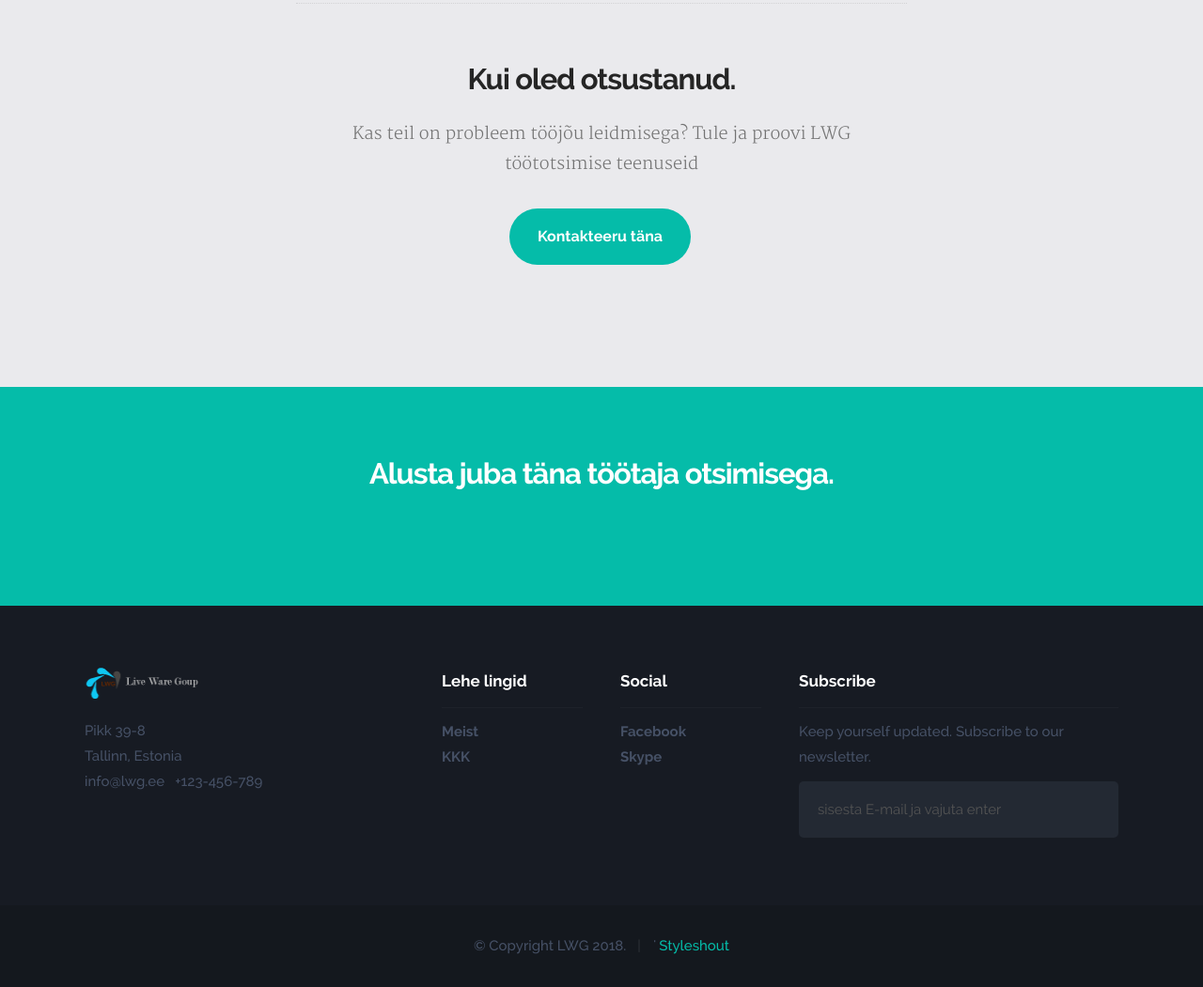
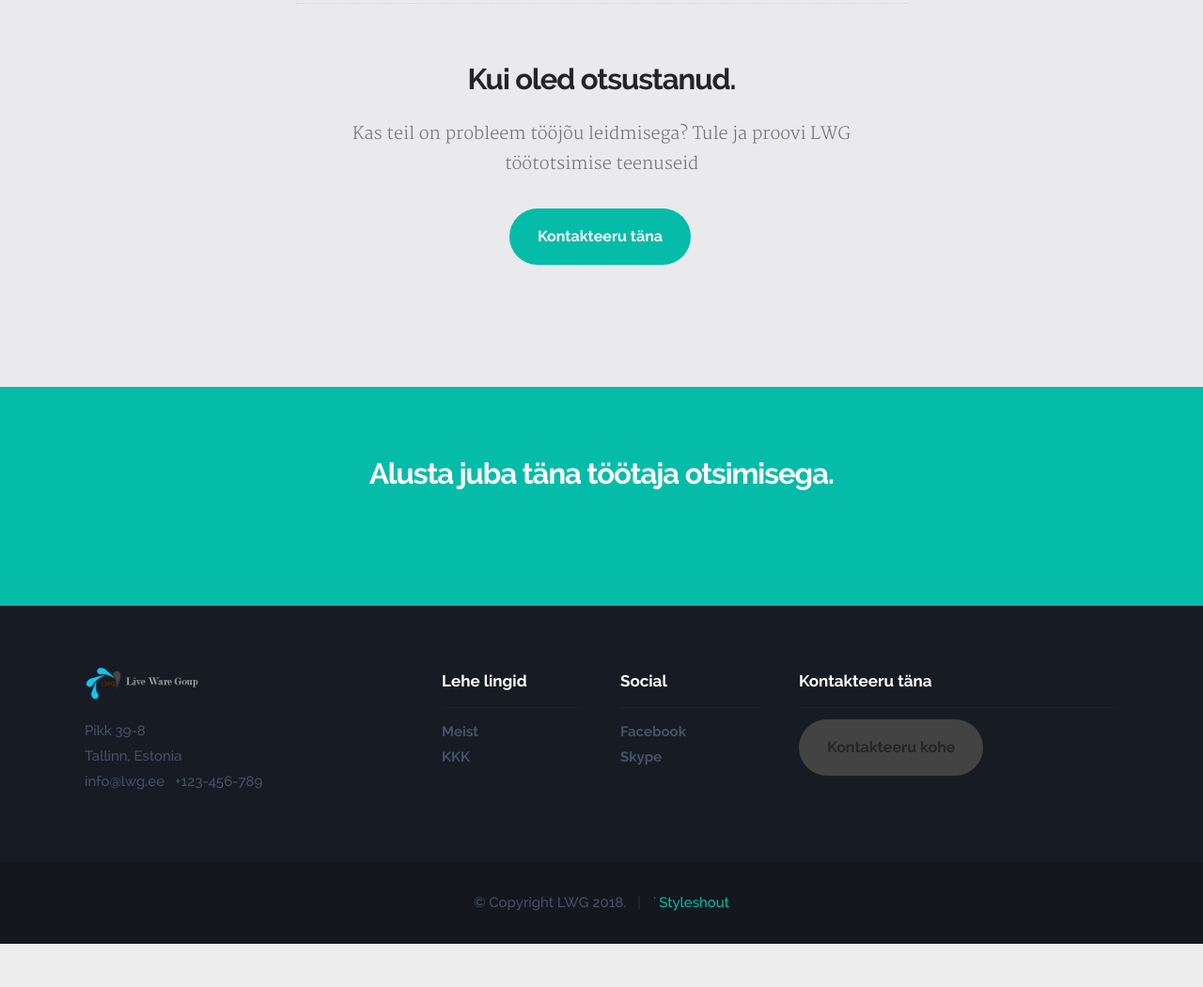
Before and after one commit to gderiyenko/boat24, a PHP site: page / in a window 1280 px wide. Shown: the part 4400-5451 px from the top of the page at 94% size. After the commit the page ends 5405 px from the top, so only its background shows below. Run offline with PHP 8.4, Linux system fonts and the light colour scheme; some web fonts are replaced.

Commit message:
Button in right corner

```diff
--- a/css/main.css
+++ b/css/main.css
@@ -976,6 +976,7 @@ a.menu-toggle {
 	-ms-transition: all 0.3s ease-in-out;
 	transition: all 0.3s ease-in-out;
 }
+
 .main-navigation li.highlight a {
 	color: #05bca9;
 }
--- a/index.php
+++ b/index.php
@@ -43,7 +43,16 @@ if (!empty($_SESSION['check'])){
 }
     </style>
 </head>
-
+<script type="text/javascript">
+   function showSubmenu() {
+      //alert(document.getElementById('submenu').style.display);
+      if (document.getElementById('submenu').style.display == "none"){
+         document.getElementById("submenu").style.display = "block";
+      } else {
+         document.getElementById("submenu").style.display = "none";
+      }
+   }
+</script>
 <body id="top">
 
 
@@ -66,12 +75,15 @@ if (!empty($_SESSION['check'])){
 					<li><a class="smoothscroll"  href="#pricing" title="">Pricing</a></li>
 					<li><a class="smoothscroll"  href="#faq" title="">KKK</a></li>
 					<?php if ($liitu) { ?>
-					   <li class="highlight with-sep"><a href="#" title=""><?php echo $_SESSION['fname'];?></a>
-					   <ul class="submenu">
+					   <li class="highlight with-sep" onclick ="showSubmenu()" style="margin: 0 10px; cursor: pointer;">
+                     <div  style="color: #05bca9; width: 100%">
+                        <?php echo $_SESSION['fname'];?>
+                     </div>
+   					   <ul id="submenu" class="submenu" style="display: none;">
                          <li><a href="/lwg/project/personal">Personal Data</a></li>
                          <li><a href="/lwg/project/change">Change Password</a></li>
                          <li><a href="/lwg/project/login/close">Log Out</a></li>
-                        </ul>
+                     </ul>
 					   </li>
 					<?php } else { ?>
 						<li class="highlight with-sep"><a href="/lwg/project/registration" title="">Liitu</a></li>
@@ -98,20 +110,17 @@ if (!empty($_SESSION['check'])){
 
    	<div class="intro-content">
    		<div class="row">
-
    			<div class="col-twelve">
-
 	   			<!-- <div class='video-link'>
 	   				<a href="#video-popup"><img src="images/play-button.png" alt=""></a>
 	   			</div>-->
-
 	   			<h5>Teretulemast  LWG .</h5>
 	   			<h1>Otsid Personali?<br>Meie aitame Sind</h1>
-
-	   			<a class="button stroke smoothscroll" href="#process" title="">Uuri lÄhemalt</a>
-
 	   		</div>
 
+            <div class="action">
+               <a class="button large round" style="background: #fff; color:#05bca9;"  href="test.html">Kontakteeru kohe</a>
+            </div>
    		</div>
    	</div>
 
@@ -592,18 +601,10 @@ Seega jääb teil rohkem aega oma põhitegevuseks.
 	      	</div> <!-- /social -->
 
 	      	<div class="col-four tab-1-3 mob-full footer-subscribe">
-
-	      		<h4>Subscribe</h4>
-
-	      		<p>Keep yourself updated. Subscribe to our newsletter.</p>
-
-	      		<div class="subscribe-form">
-	      			<form action="https://boat24.us18.list-manage.com/subscribe/post?u=85d226b4423794c63b5dd5fb7&amp;id=513b15116d" method="post" id="mc-embedded-subscribe-form" name="mc-embedded-subscribe-form" class="validate" target="_blank" novalidate>
-						<input type="email" value="" name="EMAIL" class="email" id="mc-email" placeholder="sisesta E-mail ja vajuta enter" required="">
-		   				<label for="mc-email" class="subscribe-message"></label>
-					</form>
-	      		</div>
-
+	      		<h4>Kontakteeru täna</h4>
+	      		<div class="action">
+                  <a class="button large round" style="background: #434343;"  href="test.html">Kontakteeru kohe</a>
+               </div>
 	      	</div> <!-- /subscribe -->
 
 	      </div> <!-- /row -->
```
